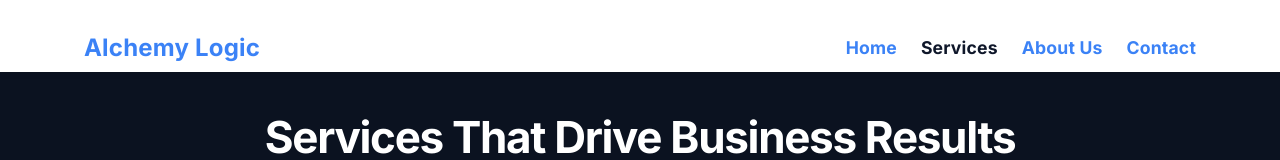
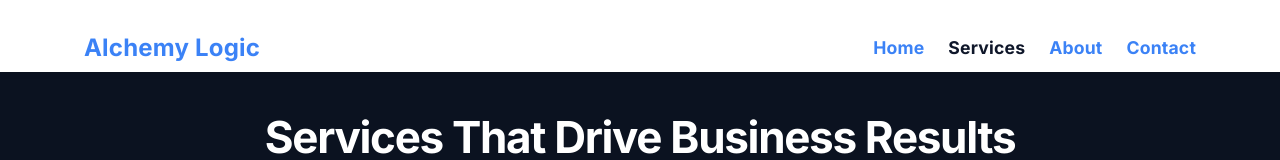
Before and after one commit to TamiKabiawu007/alchemylogic, a plain HTML site: page pages/services.html in a window 1280 px wide. Shown: the top 160 px of the page. Drawn offline with Linux system fonts and the light colour scheme.

Commit message:
services page nit

```diff
--- a/pages/services.html
+++ b/pages/services.html
@@ -32,7 +32,7 @@
                     <li><a class="nav-link" href="../index.html">Home</a></li>
                     <li class="active"><a class="nav-link" href="services.html">Services</a></li>
 
-                    <li><a class="nav-link" href="about.html">About Us</a></li>
+                    <li><a class="nav-link" href="about.html">About</a></li>
                     <li><a class="nav-link" href="contact.html">Contact</a></li>
                 </ul>
 
```
